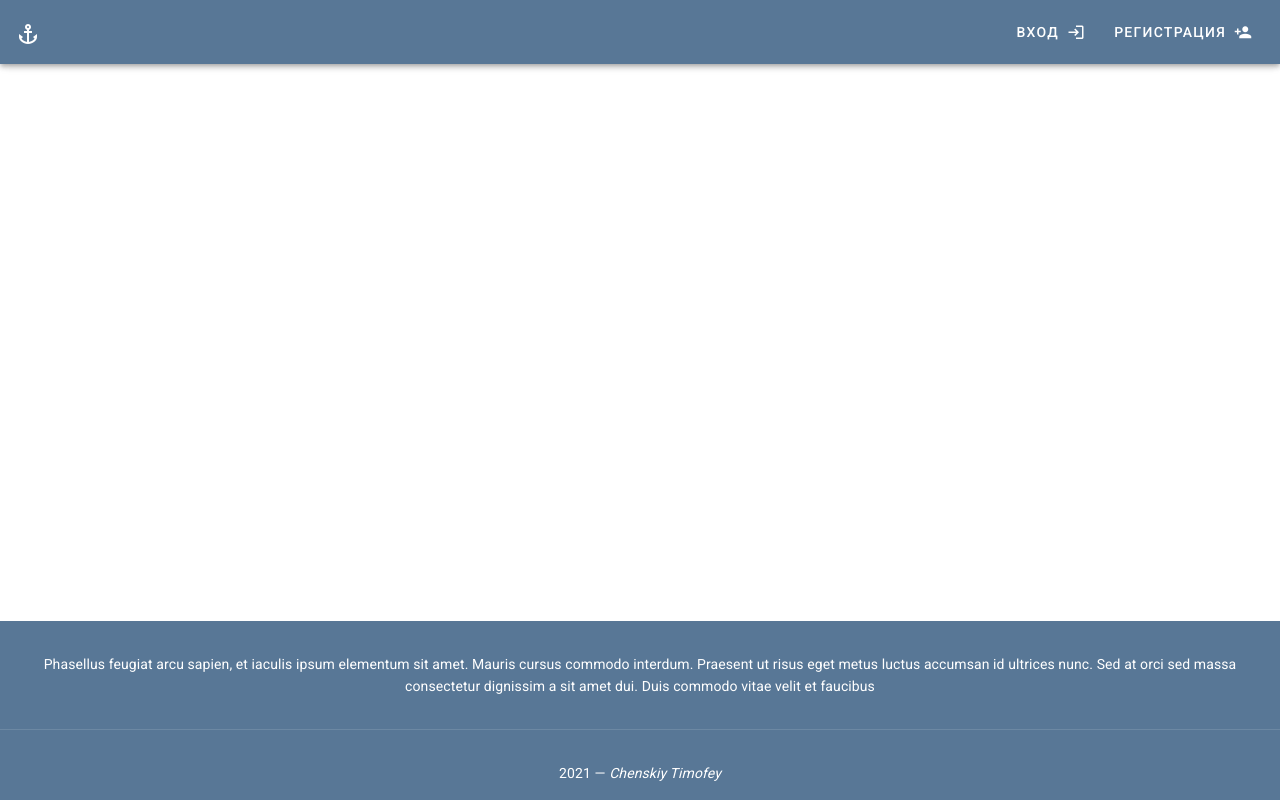
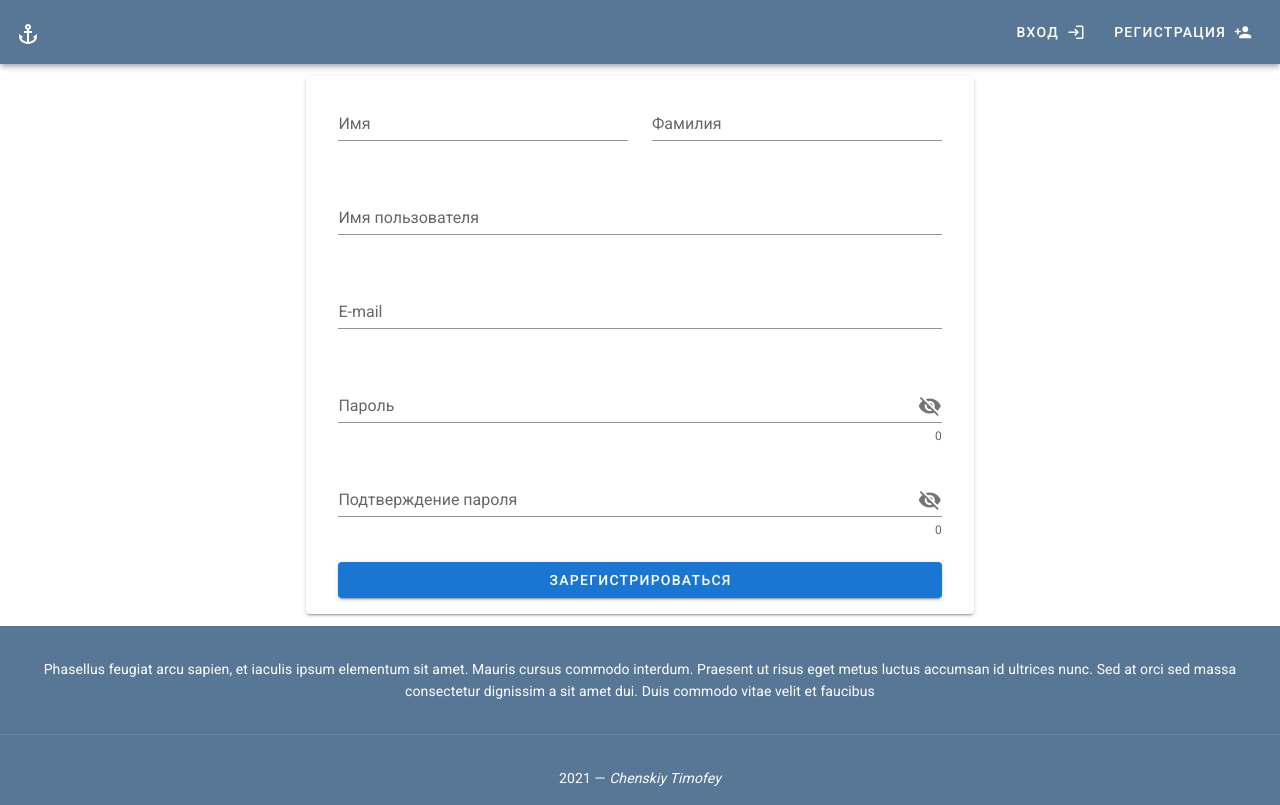
Before and after one commit to timchenko24/djangorest-vessels-voyages, a Vue app in the folder frontend/: page /register in a window 1280 px wide. Built offline with nearby package versions, Linux system fonts and the light colour scheme.

Commit message:
registration

```diff
--- a/frontend/src/components/Header.vue
+++ b/frontend/src/components/Header.vue
@@ -17,10 +17,12 @@
       <v-icon right>mdi-login</v-icon>
     </v-btn>
 
-    <v-btn text>
-      Регистрация
-      <v-icon right>mdi-account-plus</v-icon>
-    </v-btn>
+    <router-link to="/register">
+      <v-btn text>
+        Регистрация
+        <v-icon right>mdi-account-plus</v-icon>
+      </v-btn>
+    </router-link>
 
   </v-app-bar>
 </template>
--- a/frontend/src/router/index.js
+++ b/frontend/src/router/index.js
@@ -29,7 +29,11 @@ const routes = [
     name: 'VoyageIndex',
     component: () => import('../views/voyages/Index.vue'),
   },
-
+  {
+    path: '/register',
+    name: 'RegisterIndex',
+    component: () => import('../views/Register.vue'),
+  },
 ];
 
 const router = new VueRouter({
--- /dev/null
+++ b/frontend/src/views/Register.vue
@@ -0,0 +1,151 @@
+<template>
+
+  <v-container fill-height>
+
+    <v-row justify="center" align="center">
+
+      <v-col cols="12" md="7">
+
+        <v-alert v-for="(alert, index) in alerts"
+          dense
+          outlined
+          :type="alertType"
+          class="text-center"
+          :key="index"
+        >
+          {{alert}}
+        </v-alert>
+
+        <v-card class="px-4" min-width="316px">
+          <v-card-text>
+            <v-form v-model="valid" ref="registerForm" lazy-validation>
+
+              <v-row>
+                <v-col cols="12" sm="6" md="6">
+                  <v-text-field label="Имя" v-model="firstName" maxlength="20">
+                  </v-text-field>
+                </v-col>
+
+                <v-col cols="12" sm="6" md="6">
+                  <v-text-field label="Фамилия" v-model="lastName" maxlength="20">
+                  </v-text-field>
+                </v-col>
+
+                <v-col cols="12">
+                  <v-text-field label="Имя пользователя" v-model="login" :rules="[rules.required]"
+                    maxlength="20" required>
+                  </v-text-field>
+                </v-col>
+
+                <v-col cols="12">
+                  <v-text-field label="E-mail" v-model="email"
+                    :rules="[rules.required, rules.email]"
+                    required
+                  ></v-text-field>
+                </v-col>
+
+                <v-col cols="12">
+                  <v-text-field label="Пароль" v-model="password"
+                    :append-icon="show ?'mdi-eye' : 'mdi-eye-off'"
+                    :type="show ? 'text' : 'password'"
+                    :rules="[rules.required, rules.min]"
+                    name="input-10-1"
+                    hint="Минимум 8 символов"
+                    counter
+                    @click:append="show = !show"></v-text-field>
+                </v-col>
+
+                <v-col cols="12">
+                  <v-text-field label="Подтверждение пароля" v-model="verify"
+                    :append-icon="show ? 'mdi-eye' : 'mdi-eye-off'"
+                    :type="show ? 'text' : 'password'"
+                    :rules="[rules.required, passwordMatch]"
+                    name="input-10-1"
+                    counter
+                    @click:append="show = !show"></v-text-field>
+                </v-col>
+
+                <v-spacer></v-spacer>
+
+                <v-col cols="12">
+                  <v-btn x-medium block color="primary"
+                    :disabled="!valid" @click="validate">Зарегистрироваться</v-btn>
+                </v-col>
+              </v-row>
+
+            </v-form>
+          </v-card-text>
+        </v-card>
+
+      </v-col>
+
+    </v-row>
+
+  </v-container>
+
+</template>
+
+<script>
+import axios from 'axios';
+
+export default {
+  name: 'Register',
+
+  data() {
+    return {
+      valid: true,
+      firstName: '',
+      lastName: '',
+      login: '',
+      email: '',
+      password: '',
+      verify: '',
+
+      show: false,
+      alerts: [],
+      alertType: '',
+
+      rules: {
+        required: (value) => !!value || 'Обязательно',
+        min: (v) => (v && v.length >= 8) || 'Не менее 8 символов',
+        email: (v) => /.+@.+\..+/.test(v) || 'Неверный формат E-mail',
+      },
+    };
+  },
+
+  methods: {
+    validate() {
+      if (this.$refs.registerForm.validate()) {
+        const body = {
+          username: this.login,
+          password: this.password,
+          email: this.email,
+          first_name: this.firstName,
+          last_name: this.lastName,
+        };
+
+        axios.post('http://localhost:8000/users/', body)
+          .then(() => {
+            this.alerts.push('Пользователь зарегистрирован!');
+            this.alertType = 'success';
+            this.$refs.registerForm.reset();
+          })
+          .catch((e) => {
+            this.alerts = Object.values(e.response.data).map((value) => value[0]);
+            this.alertType = 'error';
+          });
+      }
+    },
+  },
+
+  computed: {
+    passwordMatch() {
+      return () => this.password === this.verify || 'Пароли должны совпадать';
+    },
+  },
+};
+</script>
+
+<style scoped>
+
+</style>
```
Also changed, not shown: 1 other file (tests, documents, lock files or other folders).
